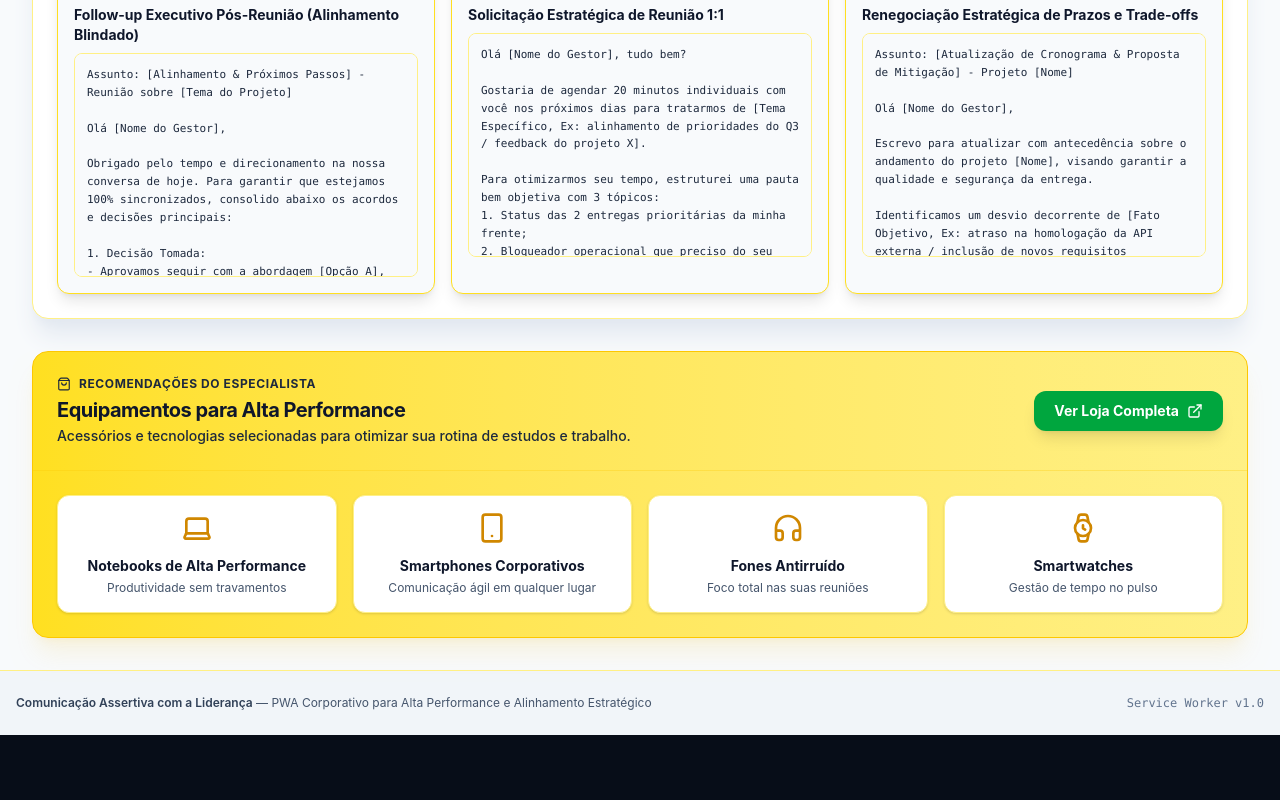
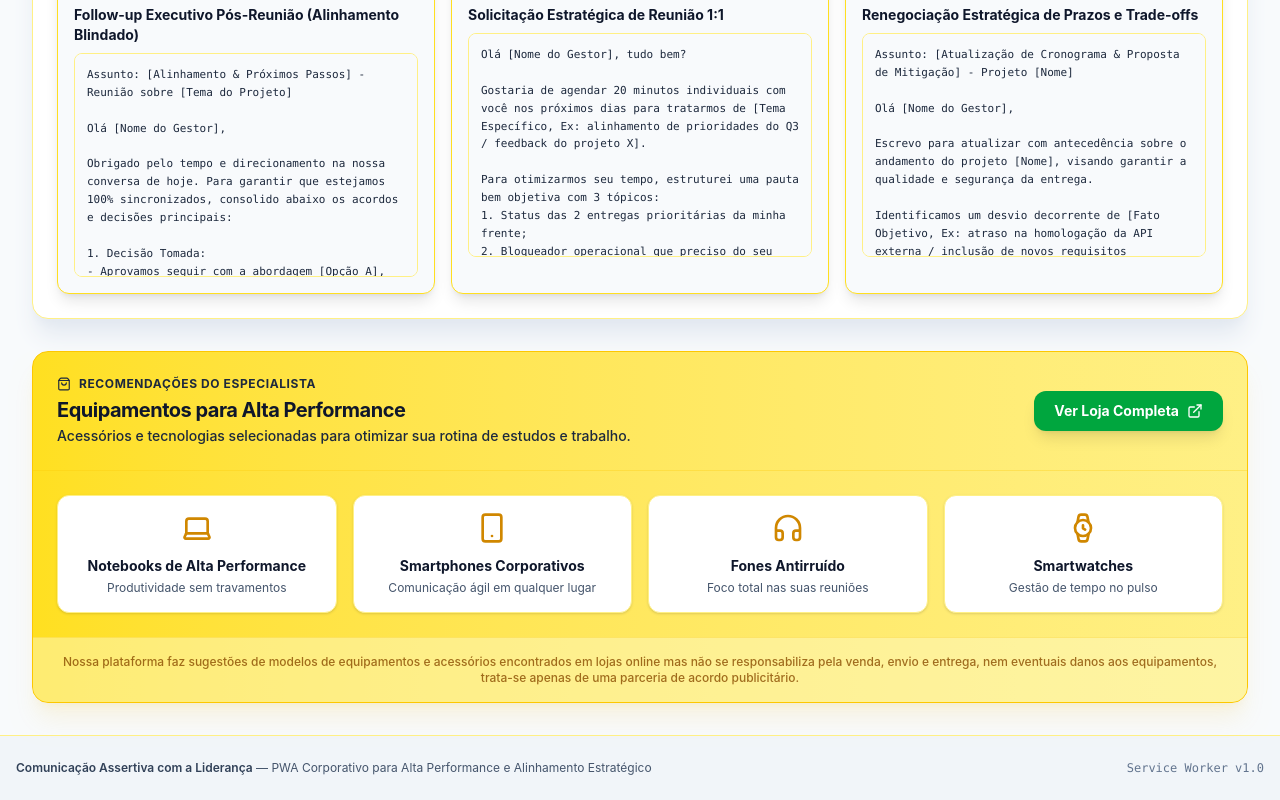
Before and after one commit to praticasdebemestarsocial/CURSOS-ESDHUBEM, a React (Vite) app: page / in a window 1280 px wide. Shown: the part 1272-2072 px from the top of the page. Before the commit the page ends 2007 px from the top, so only its background shows below. Built offline with nearby package versions, Linux system fonts and the light colour scheme.

Commit message:
Restore disclaimer to AffiliateShowcase

```diff
--- a/src/components/AffiliateShowcase.tsx
+++ b/src/components/AffiliateShowcase.tsx
@@ -71,6 +71,13 @@ export const AffiliateShowcase: React.FC = () => {
           </a>
         ))}
       </div>
+
+      {/* Disclaimer */}
+      <div className="bg-yellow-100/50 p-4 border-t border-yellow-400/30">
+        <p className="text-xs text-yellow-800 text-center font-medium opacity-80">
+          Nossa plataforma faz sugestões de modelos de equipamentos e acessórios encontrados em lojas online mas não se responsabiliza pela venda, envio e entrega, nem eventuais danos aos equipamentos, trata-se apenas de uma parceria de acordo publicitário.
+        </p>
+      </div>
     </section>
   );
 };
```
